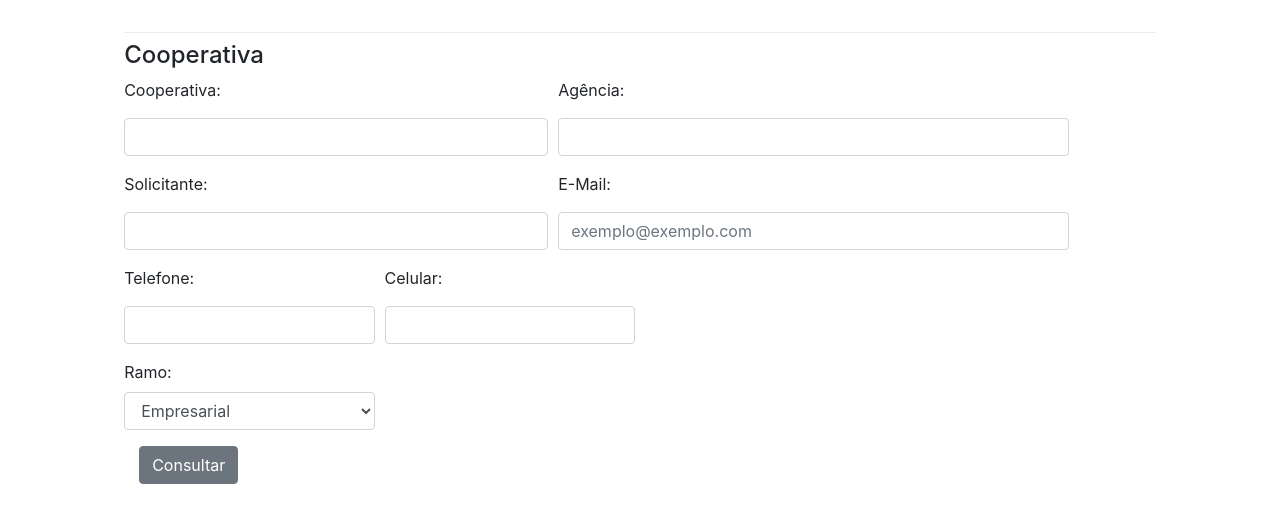
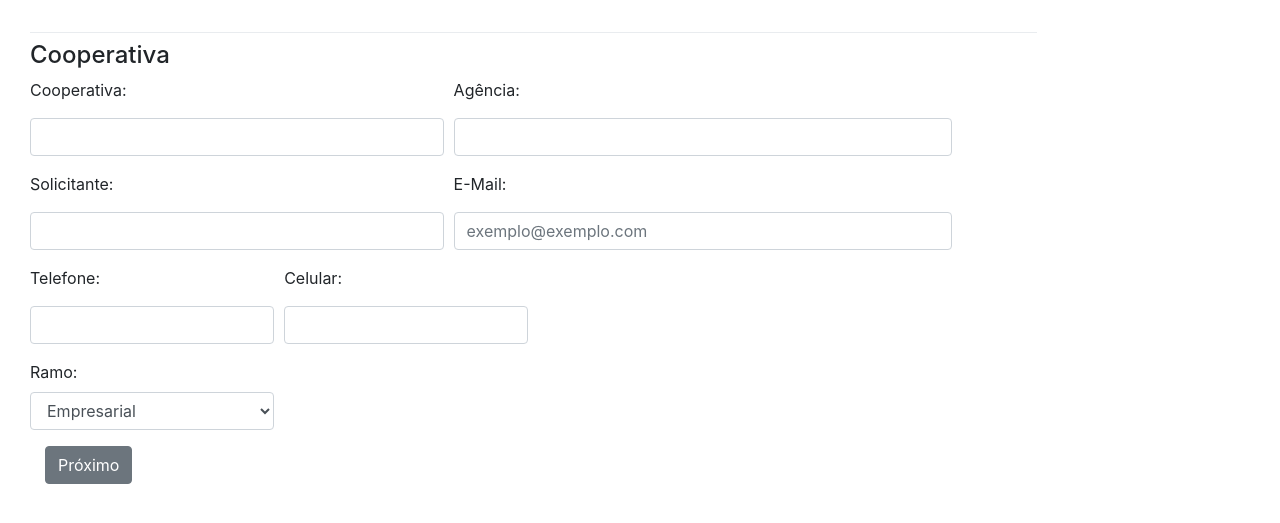
Before and after one commit to adaltopicotti/sg, a Django app: page /agendamento/novo/ in a window 1280 px wide. Shown: the part 56-579 px from the top of the page. Run offline with Django 3.2, Linux system fonts and the light colour scheme; tables that the repository leaves empty hold one stand-in row (values such as "Sample post"); some libraries are stand-ins or nearby versions.

Commit message:
fix visualization page size

```diff
--- a/portal/templates/agendamento/novo2.html
+++ b/portal/templates/agendamento/novo2.html
@@ -19,11 +19,14 @@
         {% if secondaryForm %}
         {% include 'agendamento/segurado_form.html' %}
         {% include "agendamento/"|add:secondaryFormTemplate %}
+        <div class="col-md-1">
+          <button class="btn btn-secondary" type="submit">Cadastrar</button>
+        </div>
+        {% else %}
+        <div class="col-md-1">
+          <button class="btn btn-secondary" type="submit">Próximo</button>
+        </div>
         {% endif %}
-
-        <div class="col-md-1">
-          <button class="btn btn-secondary" type="submit">Consultar</button>
-        </div>
       </form>
     </div>
   </div>
--- a/portal/templates/portal/structure/base.html
+++ b/portal/templates/portal/structure/base.html
@@ -88,7 +88,7 @@
     </div>
     <!-- End navbar content -->
     <br>
-    <div class="row justify-content-center">
+    <div class="justify-content-center">
         <div class="col-md-10">
           <!-- Content here -->
           {% block content %}
```
